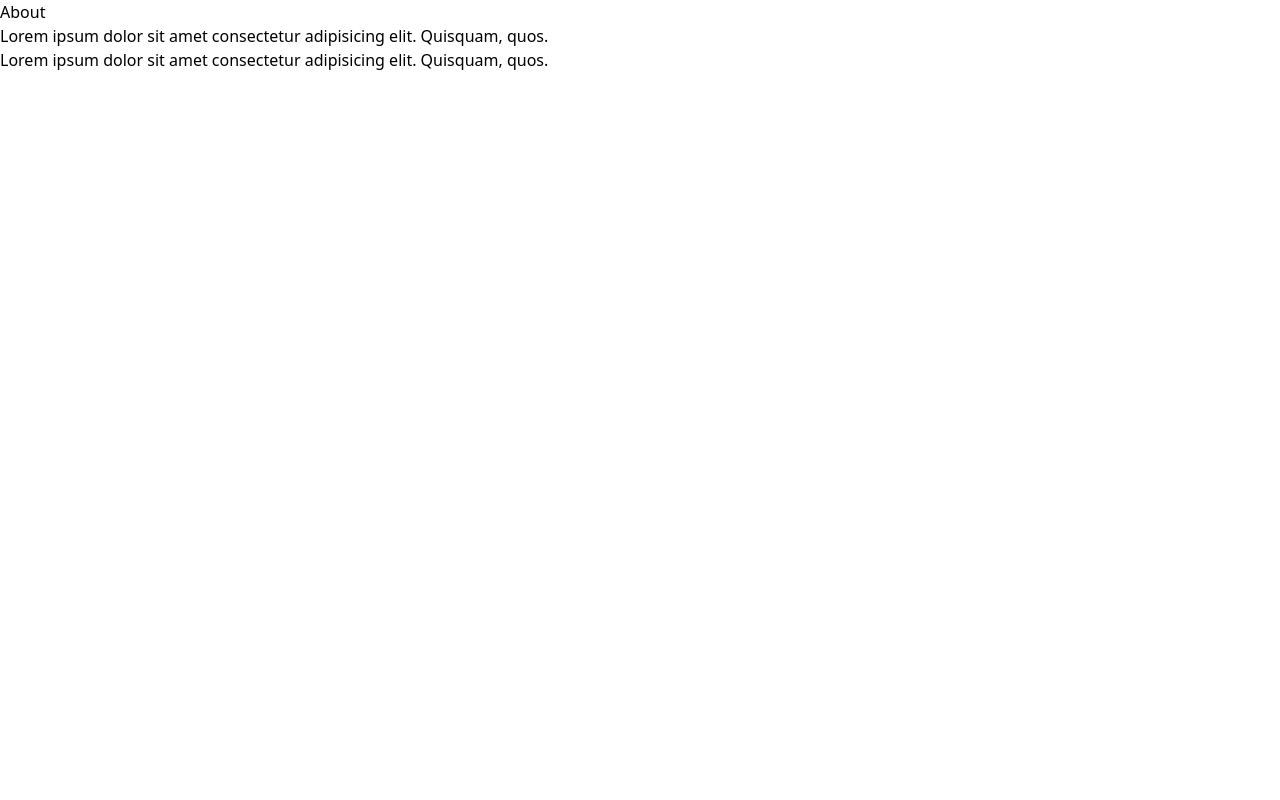
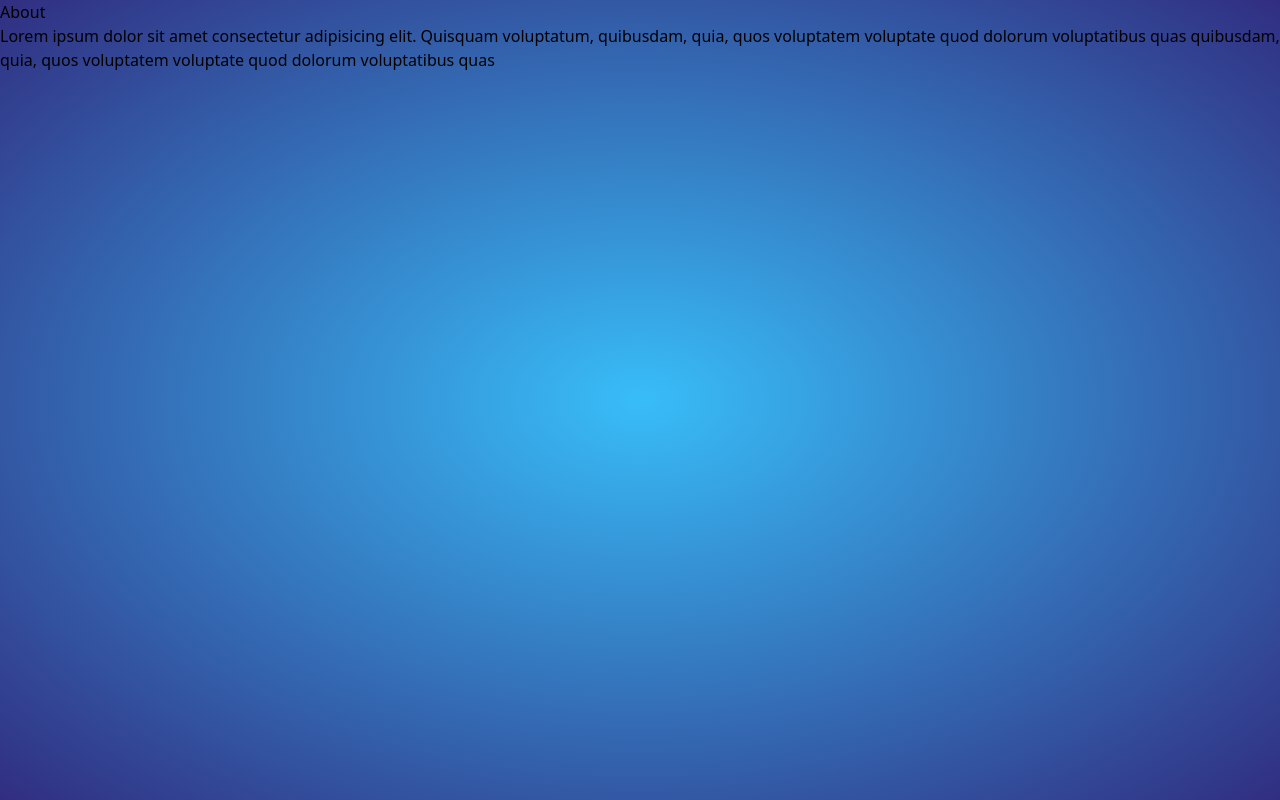
Before and after one commit to Lokicoule/portfolio, a React (Vite) app: page /about in a window 1280 px wide. Built offline with nearby package versions, Linux system fonts and the light colour scheme.

Commit message:
feat: add layout and improve routing

```diff
--- a/src/app/routing.tsx
+++ b/src/app/routing.tsx
@@ -1,15 +1,20 @@
-import App from "../App";
+import { Outlet } from "react-router-dom";
 import About from "../pages/about/About";
 import Contact from "../pages/contact/Contact";
 import NotFound from "../pages/notFound/NotFound";
 import Resume from "../pages/resume/Resume";
+import Layout from "../shared/components/Layout/Layout";
 import { RouteConfig } from "../shared/routing/routingService";
 
 const routes: RouteConfig[] = [
   {
     path: "/",
-    element: <App />,
-  },
+    element: (
+      <Layout>
+        <Outlet />
+      </Layout>
+    ),
+    children: [
       {
         path: "/about",
         element: <About />,
@@ -26,6 +31,8 @@ const routes: RouteConfig[] = [
         path: "*",
         element: <NotFound />,
       },
+    ],
+  },
 ];
 
 export default routes;
--- a/src/pages/about/About.tsx
+++ b/src/pages/about/About.tsx
@@ -4,13 +4,15 @@ const About = () => {
   return (
     <>
       <PageTitle title="About" />
-      <h1>About</h1>
-      <p>
-        Lorem ipsum dolor sit amet consectetur adipisicing elit. Quisquam, quos.
-      </p>
-      <p>
-        Lorem ipsum dolor sit amet consectetur adipisicing elit. Quisquam, quos.
-      </p>
+      <section>
+        <h1>About</h1>
+        <p>
+          Lorem ipsum dolor sit amet consectetur adipisicing elit. Quisquam
+          voluptatum, quibusdam, quia, quos voluptatem voluptate quod dolorum
+          voluptatibus quas quibusdam, quia, quos voluptatem voluptate quod
+          dolorum voluptatibus quas
+        </p>
+      </section>
     </>
   );
 };
--- a/src/pages/contact/Contact.tsx
+++ b/src/pages/contact/Contact.tsx
@@ -4,7 +4,9 @@ const Contact = () => {
   return (
     <>
       <PageTitle title="Contact" />
-      <h1>Contact</h1>
+      <section>
+        <h1>Contact</h1>
+      </section>
     </>
   );
 };
--- a/src/pages/resume/Resume.tsx
+++ b/src/pages/resume/Resume.tsx
@@ -4,7 +4,9 @@ const Resume = () => {
   return (
     <>
       <PageTitle title="Resume" />
-      <h1>Resume</h1>
+      <section>
+        <h1>Resume</h1>
+      </section>
     </>
   );
 };
--- /dev/null
+++ b/src/shared/components/Layout/Layout.tsx
@@ -0,0 +1,11 @@
+import { PropsWithChildren } from "react";
+
+const Layout: React.FC<PropsWithChildren> = ({ children }) => {
+  return (
+    <main className="min-h-screen bg-[radial-gradient(ellipse_at_center,_var(--tw-gradient-stops))] from-sky-400 to-indigo-900 md:pb-16">
+      {children}
+    </main>
+  );
+};
+
+export default Layout;
--- a/src/shared/components/PageTitle/PageTitle.tsx
+++ b/src/shared/components/PageTitle/PageTitle.tsx
@@ -1,8 +1,8 @@
 import { Helmet } from "react-helmet-async";
 
-interface PageTitleProps {
+export type PageTitleProps = {
   title: string;
-}
+};
 
 const PageTitle: React.FC<PageTitleProps> = ({ title }) => {
   return (
--- a/src/shared/routing/routingService.tsx
+++ b/src/shared/routing/routingService.tsx
@@ -3,20 +3,23 @@ import { BrowserRouter as Router, Route, Routes } from "react-router-dom";
 export interface RouteConfig {
   path: string;
   element: JSX.Element;
+  children?: RouteConfig[];
 }
 
 export class RoutingService {
-  public createRoutes(routes: RouteConfig[]): React.ReactNode {
+  public createRoutes(routes: RouteConfig[]): JSX.Element {
     return (
       <Router>
-        <Routes>
-          {routes.map((route, index) => {
-            return (
-              <Route key={index} path={route.path} element={route.element} />
-            );
-          })}
-        </Routes>
+        <Routes>{this.createRouteComponents(routes)}</Routes>
       </Router>
     );
   }
+
+  private createRouteComponents(routes: RouteConfig[]): JSX.Element[] {
+    return routes.map(({ path, element, children }) => (
+      <Route key={path} path={path} element={element}>
+        {children && this.createRouteComponents(children)}
+      </Route>
+    ));
+  }
 }
```
Lines whose indentation alone changed are shown as unchanged.
